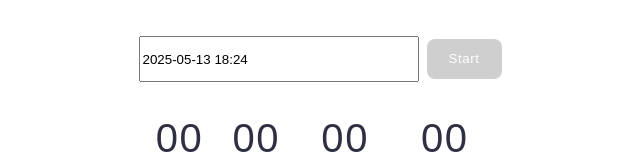
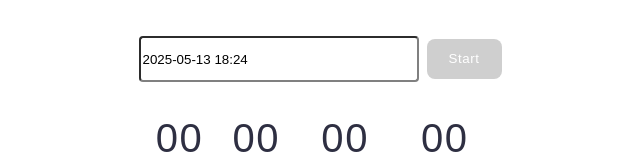
Before and after one commit to YuliiaChernysheva/goit-js-hw-10, a website built with Vite: page src/1-timer.html in a window 1280 px wide. Shown: the top 160 px of the page, without its empty margins (320-960 px from the left). Built offline with nearby package versions, Linux system fonts and the light colour scheme.

Commit message:
update hw10

```diff
--- a/src/css/1-timer.css
+++ b/src/css/1-timer.css
@@ -10,14 +10,20 @@
 .input-datetime {
   width: 272px;
   height: 40px;
+  border-radius: 4px;
+  transition: all 0.2s ease;
+  outline: none;
+  border-color: rgba(128, 128, 128, 1);
 }
 
 .input-datetime:hover {
-  border-radius: 4px;
+  border-color: #2e2f42;
+  outline: none;
 }
 
-.input-datetime:active {
+.input-datetime:focus {
   border-color: #4e75ff;
+  outline: none;
 }
 
 .input-datetime:disabled {
```
